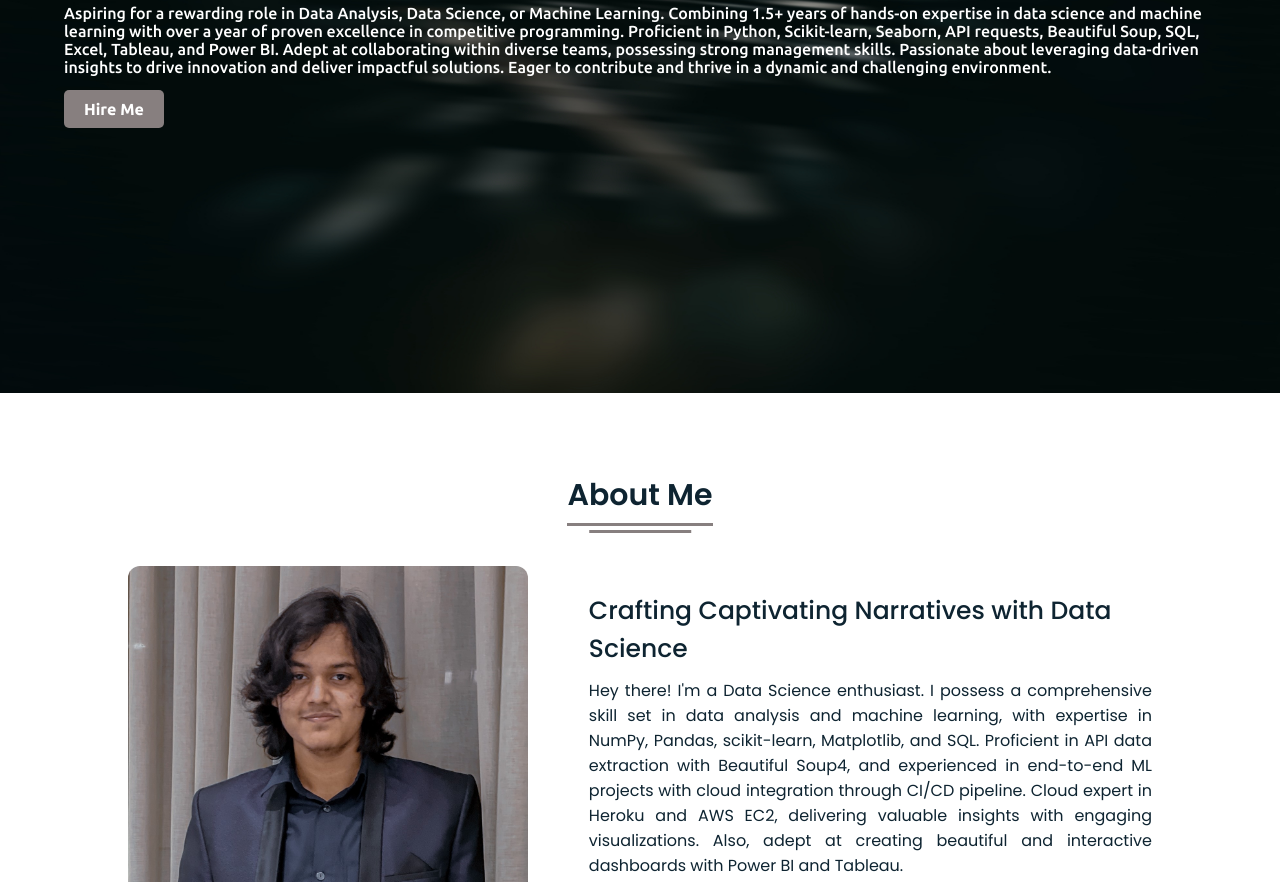
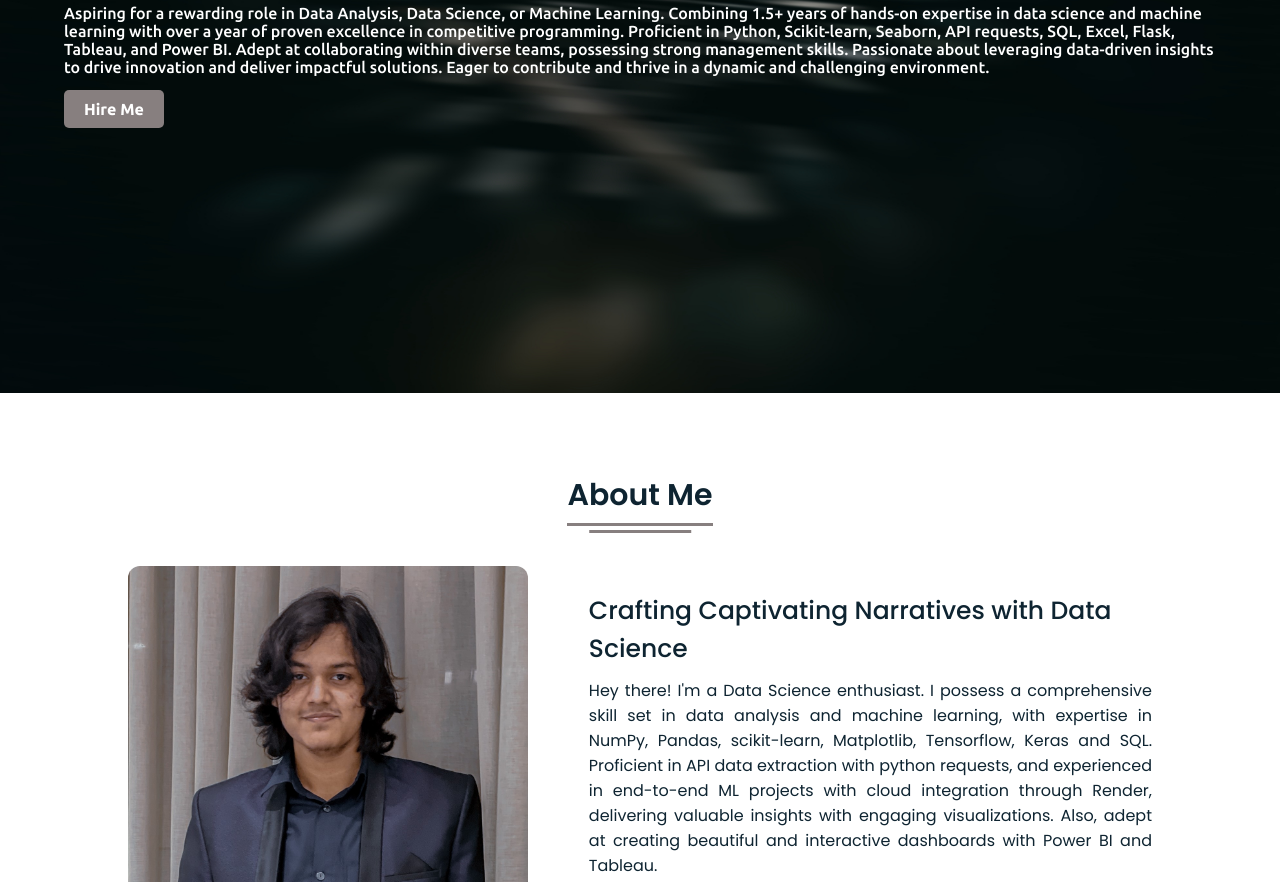
Before and after one commit to Shikamaru77/Shikamaru77.github.io, a plain HTML site: page index.html in a window 1280 px wide. Shown: the part 407-1289 px from the top of the page. Drawn offline with Linux system fonts and the light colour scheme.

Commit message:
Update index.html

```diff
--- a/index.html
+++ b/index.html
@@ -54,7 +54,7 @@
               <p>
                 Aspiring for a rewarding role in Data Analysis, Data Science, or Machine Learning. Combining 1.5+ years of hands-on expertise in data science and machine learning with
                 over a year of proven excellence in competitive programming. Proficient in Python, Scikit-learn,
-                Seaborn, API requests, Beautiful Soup, SQL, Excel, Tableau, and Power BI. Adept at collaborating
+                Seaborn, API requests, SQL, Excel, Flask, Tableau, and Power BI. Adept at collaborating
                 within diverse teams, possessing strong management skills. Passionate about leveraging data-driven
                 insights to drive innovation and deliver impactful solutions. Eager to contribute and thrive in
                 a dynamic and challenging environment.
@@ -79,7 +79,9 @@
           <div class="right">
             <div class="topic">Crafting Captivating Narratives with Data Science</div>
             <p>
-              Hey there! I'm a Data Science enthusiast. I possess a comprehensive skill set in data analysis and machine learning, with expertise in NumPy, Pandas, scikit-learn, Matplotlib, and SQL. Proficient in API data extraction with Beautiful Soup4, and experienced in end-to-end ML projects with cloud integration through CI/CD pipeline. Cloud expert in Heroku and AWS EC2, delivering valuable insights with engaging visualizations. Also, adept at creating beautiful and interactive dashboards with Power BI and Tableau.
+              Hey there! I'm a Data Science enthusiast. I possess a comprehensive skill set in data analysis
+               and machine learning, with expertise in NumPy, Pandas, scikit-learn, Matplotlib, Tensorflow, Keras
+               and SQL. Proficient in API data extraction with python requests, and experienced in end-to-end ML projects with cloud integration through Render, delivering valuable insights with engaging visualizations. Also, adept at creating beautiful and interactive dashboards with Power BI and Tableau.
             </p>
             <div class="button">
               <a href="Images/SM_Afraim_CV.pdf" download class="download-button">Download CV</a>
@@ -200,9 +202,9 @@ Render
             </div>
 
             <div class="topic">ML Proj-2</div>
-            <p>An end to end flight fare prediction</p>
+            <a href = ""><p>An end to end flight fare prediction</p></a>
             <p><div class="media-icons">
-              <a href = ""><i class="fa-brands fa-kaggle fa-flip"></i></a>    |
+              <a href = "https://www.kaggle.com/code/syedmohammadafraim2/flight-fare-prediction"><i class="fa-brands fa-kaggle fa-flip"></i></a>    |
               <a href= "https://github.com/Shikamaru77/Indian-Flight-Fare-Prediction/"><i class="fa-brands fa-github" style="color: #353a47;"></i></a>
             </div> </p>
           </div>
```
